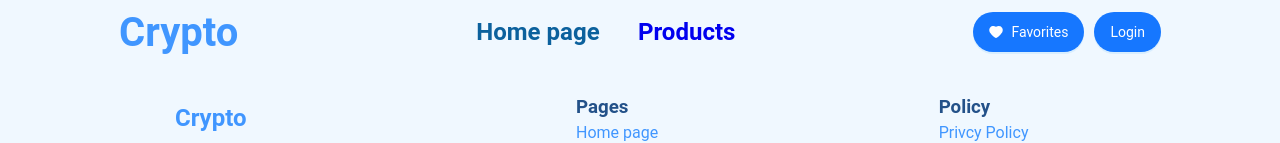
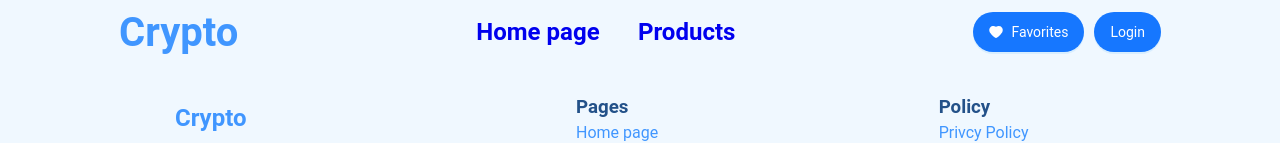
Before and after one commit to aleksax1/CriptoProjcet, a React (Vite) app in the folder cripto/: page / in a window 1280 px wide. Shown: the top 143 px of the page. Built offline with nearby package versions, Linux system fonts and the light colour scheme.

Commit message:
Hosting debuging

```diff
--- a/cripto/src/assets/components/nav/nav.jsx
+++ b/cripto/src/assets/components/nav/nav.jsx
@@ -27,7 +27,7 @@ function Nav() {
       <div className="linksNav">
         <div>
           <NavLink
-            to={"/"}
+            to={"/CriptoProjcet"}
             style={{
               textDecoration: "none",
               fontSize: "3vh",
```
